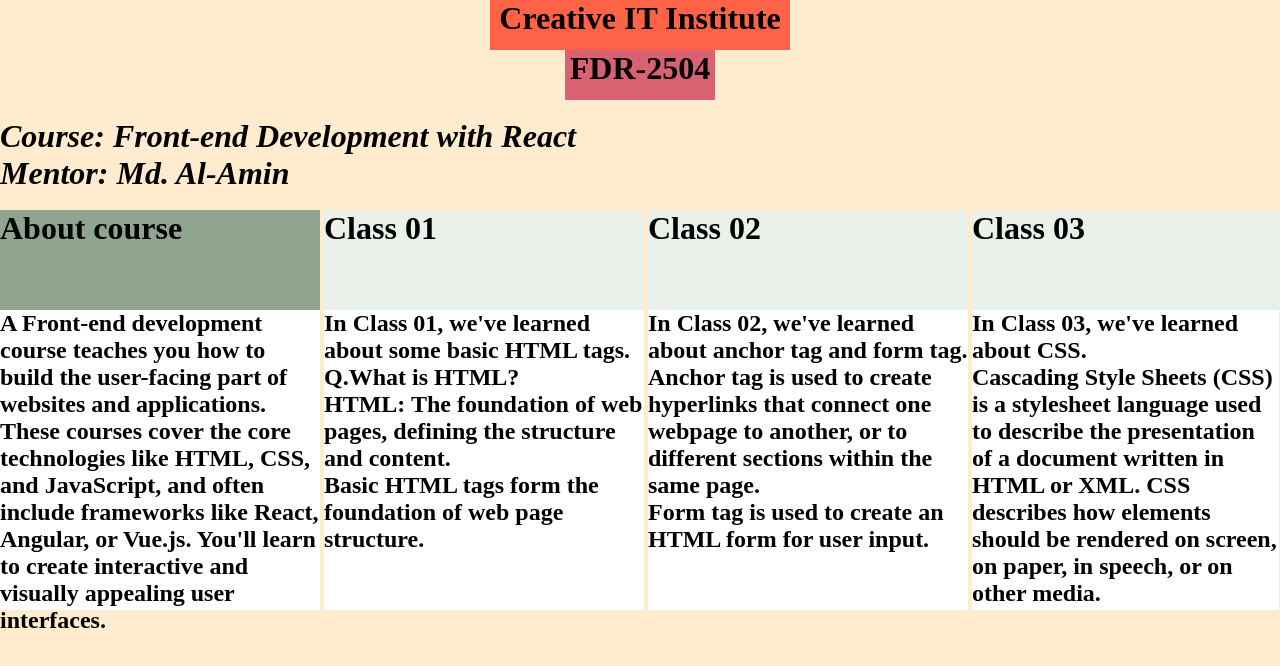
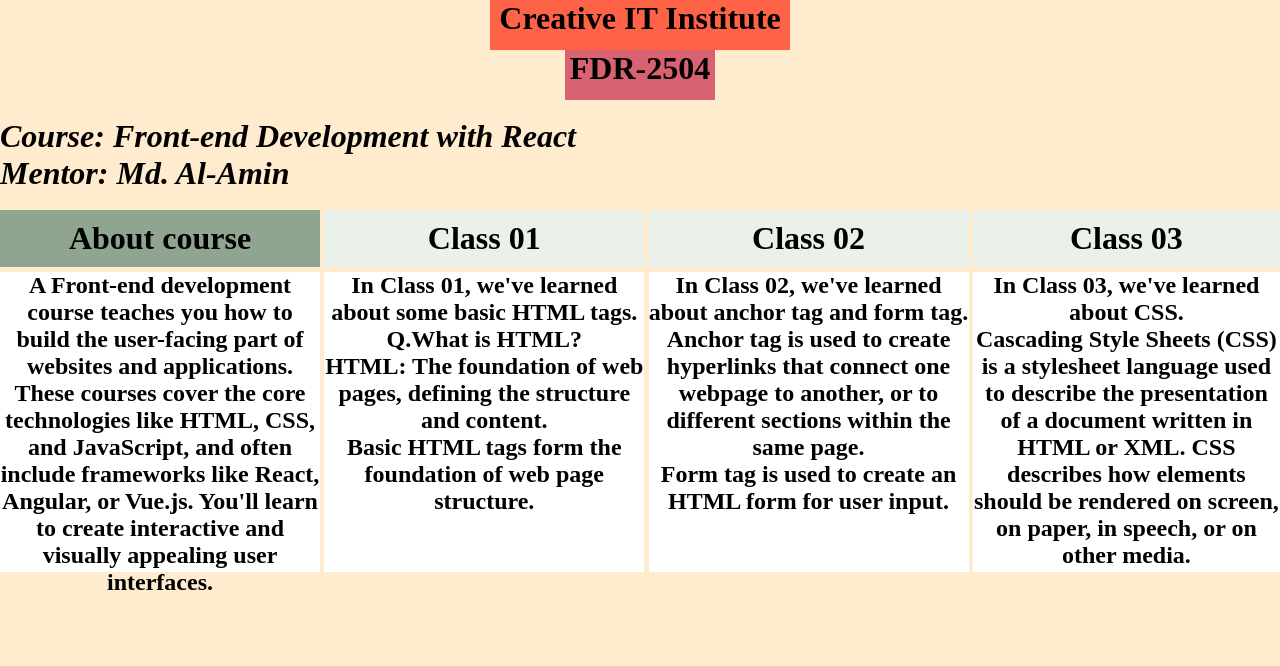
Before and after one commit to maisha247/div-basic, a plain HTML site: page index.html in a window 1280 px wide. Drawn offline with Linux system fonts and the light colour scheme.

Commit message:
first commit

```diff
--- a/css/style.css
+++ b/css/style.css
@@ -1,6 +1,18 @@
 *{
     margin: 0;
     padding: 0;
+}
+.main{
+    text-align: center;
+    display: flex;
+    justify-content: space-between;
+}
+.mt{
+    margin-top: 5px;
+}
+.topic{
+    padding-top: 10px;
+    padding-bottom: 10px;
 }
 .one{
     height: 50px;
@@ -13,28 +25,28 @@
     background: rgb(216, 98, 114);
 }
 .a{
-    height: 100px;
+    /* height: 100px; */
     width: 25%;
     background: rgb(143, 165, 143);
-    display: inline-flex;
+    /* display: inline-flex; */
 }
 .b{
-    height: 100px;
+    /* height: 100px; */
     width: 25%;
     background: rgb(234, 240, 234);
-    display: inline-flex;
+    /* display: inline-flex; */
 }
 .c{
-    height: 100px;
+    /* height: 100px; */
     width: 25%;
     background: rgb(234, 240, 234);
-    display: inline-flex;
+    /* display: inline-flex; */
 }
 .d{
-    height: 100px;
+    /* height: 100px; */
     width: 24%;
     background: rgb(234, 240, 234);
-    display: inline-flex;
+    /* display: inline-flex; */
 }
 .e{
     height:300px;
--- a/index.html
+++ b/index.html
@@ -12,12 +12,12 @@
     <br><h1><i>Course: Front-end Development with React</i></h1>
     <h1><i>Mentor: Md. Al-Amin</i></h1>
     <br><div class="main">
-        <div class="a"><h1>About course</h1></div>
-        <div class="b"><h1>Class 01</h1></div>
-        <div class="c"><h1>Class 02</h1></div>
-        <div class="d"><h1>Class 03</h1></div>
+        <div class="a topic"><h1>About course</h1></div>
+        <div class="b topic"><h1>Class 01</h1></div>
+        <div class="c topic"><h1>Class 02</h1></div>
+        <div class="d topic"><h1>Class 03</h1></div>
     </div>
-    <div class="main">
+    <div class="main mt">
         <div class="e"><h2>A Front-end development course teaches you how to build the user-facing part of websites and applications. These courses cover the core technologies like HTML, CSS, and JavaScript, and often include frameworks like React, Angular, or Vue.js. You'll learn to create interactive and visually appealing user interfaces.</h2></div>
         <div class="f"><h2> In Class 01, we've learned about some basic HTML tags.<br><b>Q.What is HTML?</b><br>HTML: The foundation of web pages, defining the structure and content.<br>Basic HTML tags form the foundation of web page structure.</h2></div>
         <div class="g"><h2>In Class 02, we've learned about anchor tag and form tag.<br>Anchor tag is used to create hyperlinks that connect one webpage to another, or to different sections within the same page.<br>Form tag is used to create an HTML form for user input.</h2></div>
```
